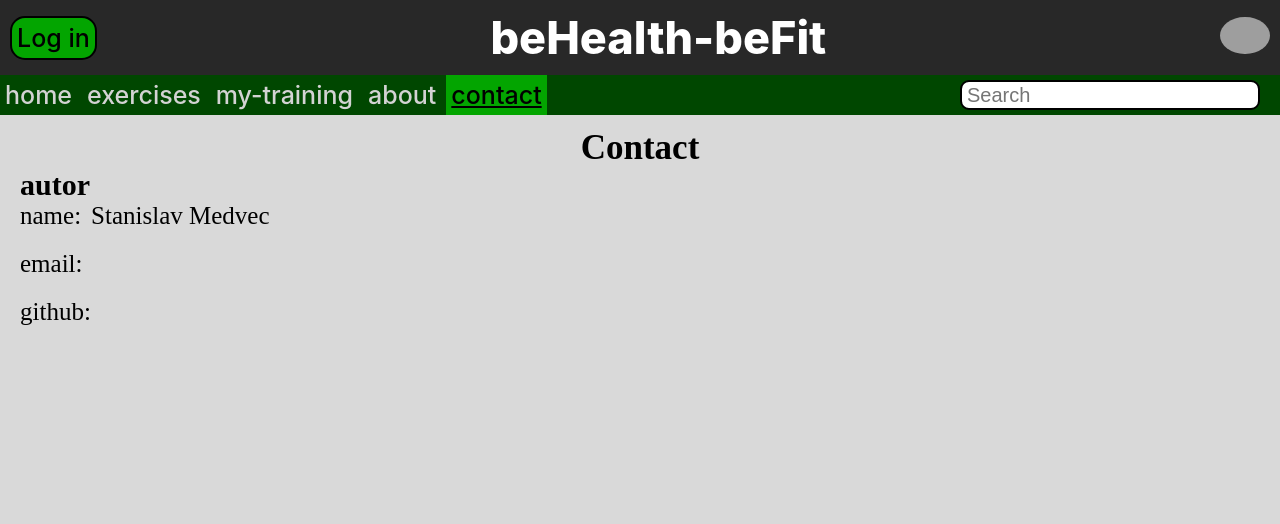
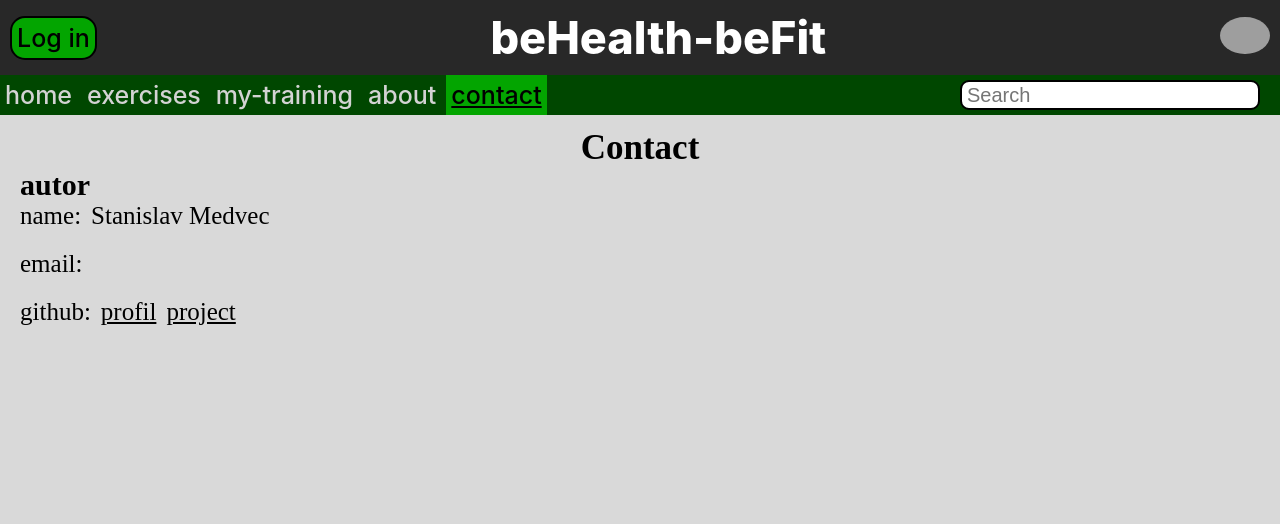
Before and after one commit to stamed13/ROP_beHealth-beFit, a PHP site: page /contact.php in a window 1280 px wide. Shown: the top 524 px of the page. Run offline with PHP 8.4, Linux system fonts and the light colour scheme; style sheets or scripts are compiled from the project's sources; grey boxes are pictures that could not be loaded.

Commit message:
update contact page

```diff
--- a/1-pages/6-contact/styles/contact.css
+++ b/1-pages/6-contact/styles/contact.css
@@ -95,4 +95,5 @@
 #content #contact #autor-info #contact-items .contact-item .item-content {
   font-weight: 400;
   font-size: 25px;
+  color: black;
 }
--- a/1-pages/6-contact/styles/contact.scss
+++ b/1-pages/6-contact/styles/contact.scss
@@ -61,6 +61,7 @@
                     .item-content {
                         font-weight: 400;
                         font-size: 25px;
+                        color: black;
                     }
                 }
             }
--- a/contact.php
+++ b/contact.php
@@ -24,7 +24,9 @@
                     </div>
                     <div class="contact-item">
                         <div class="item-title">github:</div>
-                        <div class="item-content" id="github"></div>
+                        <a href="https://github.com/stamed13" class="item-content" id="github-profile">profil</a>
+                        <a href="https://github.com/stamed13/ROP_beHealth-beFit" class="item-content" id="github-project">project</a>
+                        <a class="item-content" id="vzor linku"></a>
                     </div>
                 </div>
             </article>
```
Also changed, not shown: 1-pages/1-home/media/img.txt (deleted).
